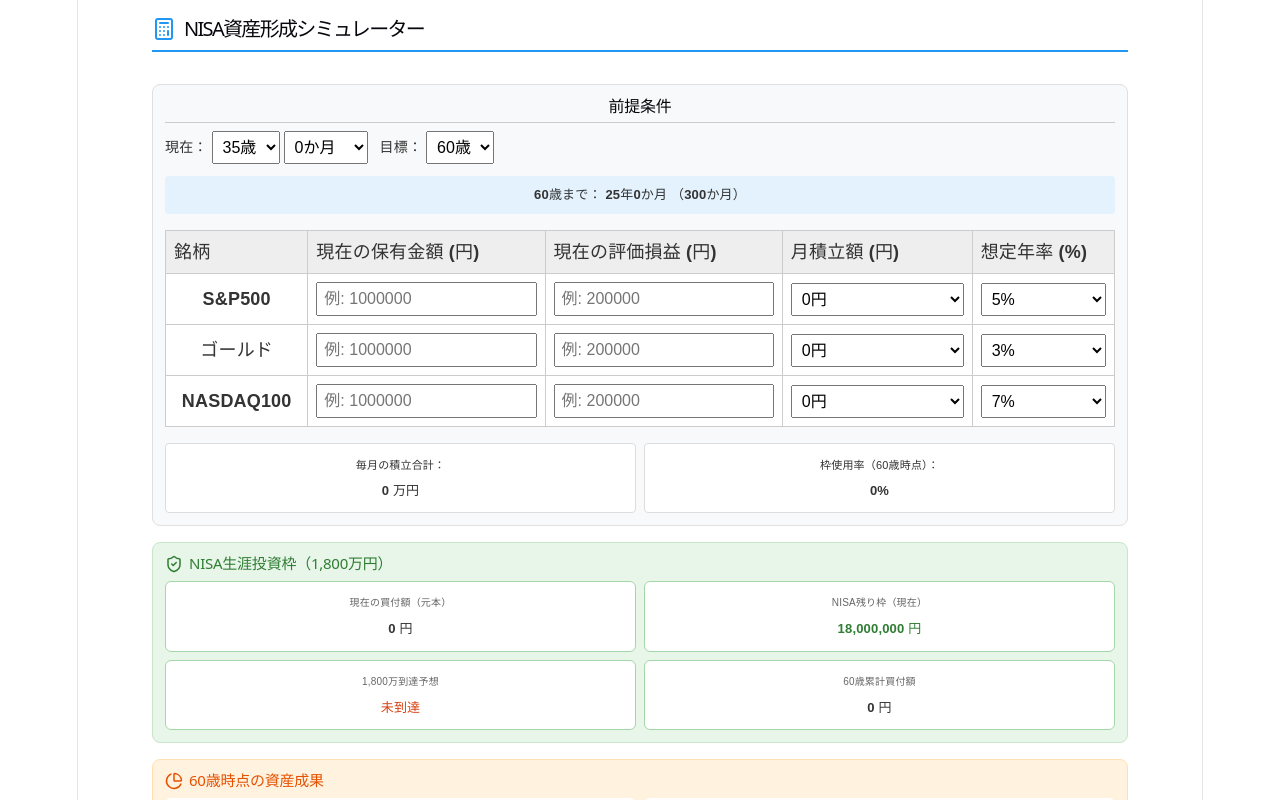
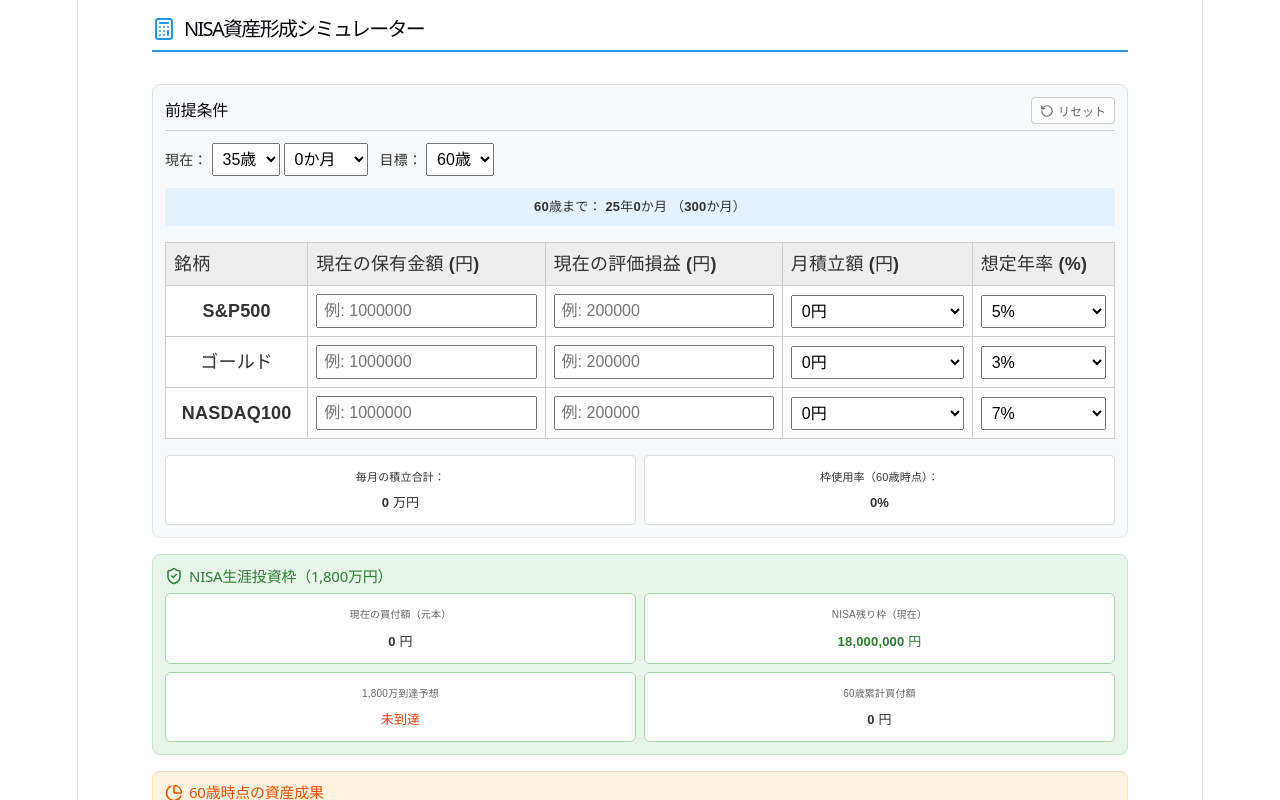
Before and after one commit to smaki-dev/nisa-simulator, a React (Vite) app: page / in a window 1280 px wide. Shown: the top 800 px of the page. Built offline with nearby package versions, Linux system fonts and the light colour scheme.

Commit message:
リセットボタンの追加と到達予想年齢の調整

```diff
--- a/src/App.tsx
+++ b/src/App.tsx
@@ -9,12 +9,12 @@ import {
   Legend,
   CartesianGrid,
 } from 'recharts';
-import { Calculator, ShieldCheck, PieChart, Table as TableIcon } from 'lucide-react';
+import { Calculator, ShieldCheck, PieChart, Table as TableIcon, RotateCcw } from 'lucide-react';
 import { calculateNisaSimulator } from './utils/nisaCalculator';
 import type { NisaSimulatorInput } from './utils/nisaCalculator';
 
-export function App() {
-  const [input, setInput] = useState<NisaSimulatorInput>({
+// 初期値の定義
+const INITIAL_INPUT: NisaSimulatorInput = {
   currentAgeYears: 35,
   currentAgeMonths: 0,
   targetAgeYears: 60,
@@ -36,7 +36,10 @@ export function App() {
     monthlyAmount: 0,
     annualReturn: 7,
   },
-  });
+};
+
+export function App() {
+  const [input, setInput] = useState<NisaSimulatorInput>(INITIAL_INPUT);
 
   const handleInputChange = (
     section: 'top' | 'sp500' | 'gold' | 'nasdaq100',
@@ -55,6 +58,13 @@ export function App() {
           [field]: parsedValue,
         },
       }));
+    }
+  };
+
+  // リセット処理
+  const handleReset = () => {
+    if (window.confirm('入力内容を初期状態に戻しますか？')) {
+      setInput(INITIAL_INPUT);
     }
   };
 
@@ -97,9 +107,29 @@ export function App() {
 
       {/* ■ 前提条件 */}
       <section style={{ background: '#f8f9fa', padding: '12px', borderRadius: '8px', marginBottom: '16px', border: '1px solid #e0e0e0', width: '100%' }}>
-        <h2 style={{ fontSize: '16px', marginTop: 0, borderBottom: '1px solid #ccc', paddingBottom: '6px' }}>
+        <div style={{ display: 'flex', justifyContent: 'space-between', alignItems: 'center', borderBottom: '1px solid #ccc', paddingBottom: '6px', marginBottom: '12px' }}>
+          <h2 style={{ fontSize: '16px', margin: 0 }}>
             前提条件
           </h2>
+          {/* リセットボタン */}
+          <button
+            onClick={handleReset}
+            style={{
+              display: 'flex',
+              alignItems: 'center',
+              gap: '4px',
+              padding: '4px 8px',
+              fontSize: '12px',
+              backgroundColor: '#fff',
+              border: '1px solid #ccc',
+              borderRadius: '4px',
+              cursor: 'pointer',
+              color: '#666'
+            }}
+          >
+            <RotateCcw size={14} /> リセット
+          </button>
+        </div>
 
         {/* 現在年齢・目標年齢 */}
         <div style={{ display: 'flex', gap: '12px', flexWrap: 'wrap', alignItems: 'center', marginBottom: '16px' }}>
@@ -368,9 +398,7 @@ export function App() {
                 formatter={(value) => [value != null ? `${Number(value).toLocaleString()} 円` : '0 円']}
                 labelFormatter={(label) => `${label}歳`}
               />
-              {/* payloadの直接指定を外します */}
               <Legend wrapperStyle={{ fontSize: '12px' }} />
-              {/* Barの順番通りに凡例も並びます */}
               <Bar dataKey="sp500Evaluation" name="S&P500" stackId="a" fill="#8884d8" />
               <Bar dataKey="goldEvaluation" name="ゴールド" stackId="a" fill="#ffc658" />
               <Bar dataKey="nasdaq100Evaluation" name="NASDAQ100" stackId="a" fill="#82ca9d" />
--- a/src/utils/nisaCalculator.ts
+++ b/src/utils/nisaCalculator.ts
@@ -61,7 +61,12 @@ export function calculateNisaSimulator(input: NisaSimulatorInput) {
     const totalMonthsAtLimit = currentTotalMonths + monthsToReachLimit;
     const ageAtLimit = Math.floor(totalMonthsAtLimit / 12);
     const monthsAtLimit = totalMonthsAtLimit % 12;
-    nisaLimitReachedAgeText = `${ageAtLimit}歳${monthsAtLimit}か月`;
+
+    if (ageAtLimit >= 100) {
+      nisaLimitReachedAgeText = '100歳超（未到達）';
+    } else {
+      nisaLimitReachedAgeText = `${ageAtLimit}歳${monthsAtLimit}か月`;
+    }
   }
 
   const additionalInvestmentNoLimit = monthlyTotalAmount * totalMonthsToTarget;
```
Lines whose indentation alone changed are shown as unchanged.
